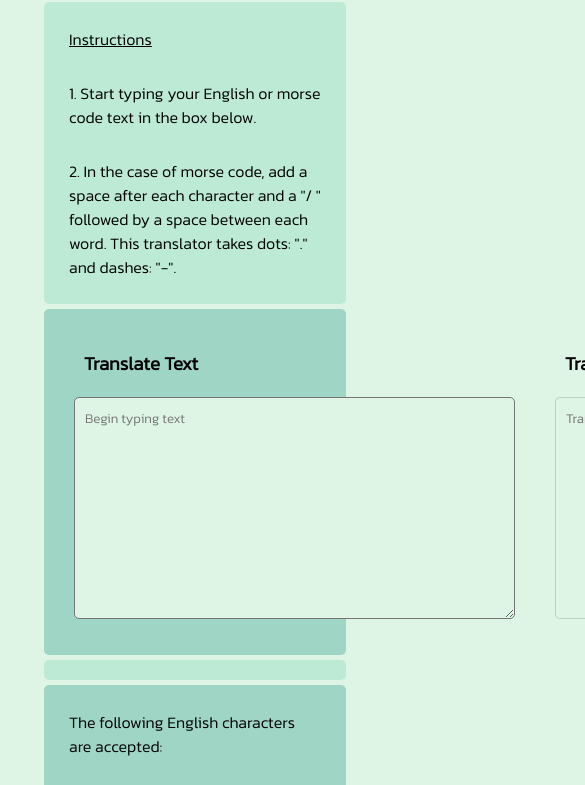
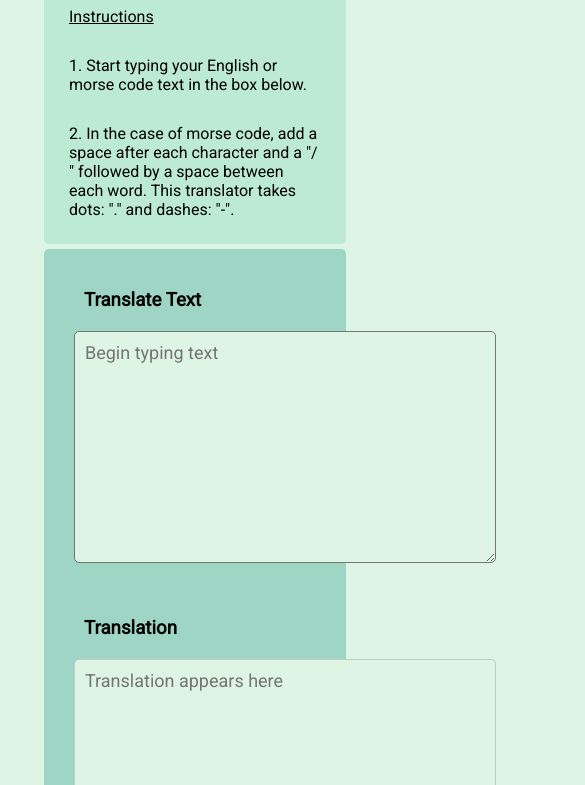
Before and after one commit to h-kok/MorseCodeTranslator, a plain HTML site: page index.html in a window 390 px wide. Shown: the part 149-934 px from the top of the page, 585 px wide, since content can reach past the window. Drawn offline with Linux system fonts and the light colour scheme.

Commit message:
update font family, make translation section responsive, add colour placeholders

```diff
--- a/index.html
+++ b/index.html
@@ -10,7 +10,7 @@
         <link rel="preconnect" href="https://fonts.googleapis.com" />
         <link rel="preconnect" href="https://fonts.gstatic.com" crossorigin />
         <link
-            href="https://fonts.googleapis.com/css2?family=Kanit:wght@300&display=swap"
+            href="https://fonts.googleapis.com/css2?family=Roboto:wght@300;400&display=swap"
             rel="stylesheet"
         />
     </head>
--- a/styles.scss
+++ b/styles.scss
@@ -1,25 +1,28 @@
+$primary-colour: rgb(158, 213, 197);
+$secondary-colour: rgb(188, 234, 213);
+$tertiary-colour: rgb(222, 245, 229);
 * {
     margin: 5px;
     padding: 10px;
-    font-family: "Kanit", sans-serif;
+    font-family: "Roboto", sans-serif;
     border-radius: 5px;
 }
 
 body {
     width: 80vw;
     margin: auto;
-    background-color: rgb(222, 245, 229);
+    background-color: $tertiary-colour;
 }
 
 .header {
     text-align: center;
-    background-color: rgb(158, 213, 197);
+    background-color: $primary-colour;
 }
 
 .instructions {
     display: flex;
     flex-direction: column;
-    background-color: rgb(188, 234, 213);
+    background-color: $secondary-colour;
     &__para {
         &--underline {
             text-decoration: underline;
@@ -30,19 +33,22 @@ body {
 .translator {
     display: flex;
     justify-content: space-between;
-    background-color: rgb(158, 213, 197);
+    flex-wrap: wrap;
+    background-color: $primary-colour;
     &__textarea {
         border-radius: 5px;
-        background-color: rgb(222, 245, 229);
+        background-color: $tertiary-colour;
+        max-width: 400px;
+        font-size: large;
     }
 }
 
 .error-msg {
-    background-color: rgb(188, 234, 213);
+    background-color: $secondary-colour;
 }
 
 .valid-inputs {
-    background-color: rgb(158, 213, 197);
+    background-color: $primary-colour;
     &__list {
         padding-left: 20px;
     }
```
Also changed, not shown: styles.css.
